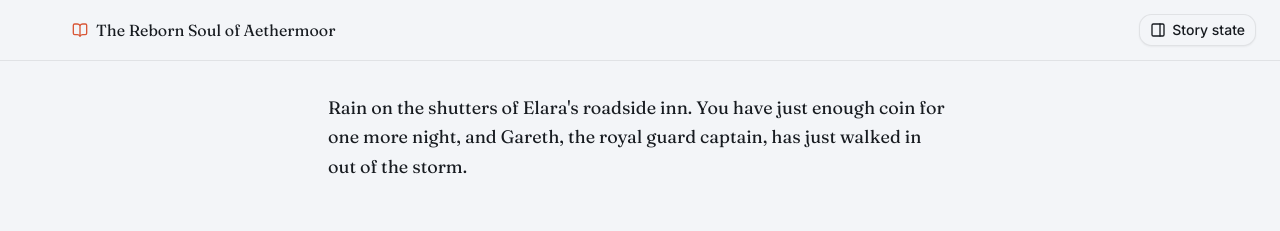
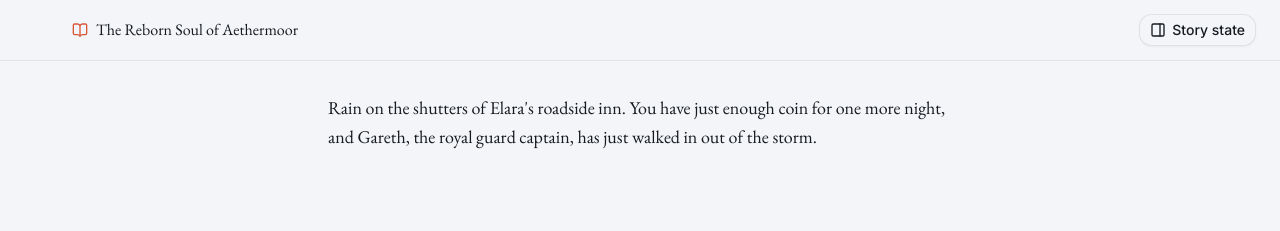
Before and after one commit to robfuj/Narro, a Next.js app: page /story/aethermoor in a window 1280 px wide. Shown: the top 231 px of the page. Built offline with nearby package versions, Linux system fonts and the light colour scheme.

Commit message:
feat: add EB Garamond font for story reading experience

```diff
--- a/app/globals.css
+++ b/app/globals.css
@@ -7,6 +7,7 @@
 @theme inline {
   --font-sans: 'Inter', 'Inter Fallback';
   --font-serif: 'Fraunces', 'Fraunces Fallback';
+  --font-story: 'EB Garamond', 'EB Garamond Fallback';
   --color-sidebar-ring: var(--sidebar-ring);
   --color-sidebar-border: var(--sidebar-border);
   --color-sidebar-accent-foreground: var(--sidebar-accent-foreground);
--- a/app/layout.tsx
+++ b/app/layout.tsx
@@ -1,10 +1,13 @@
 import { Analytics } from '@vercel/analytics/next'
 import type { Metadata, Viewport } from 'next'
-import { Fraunces, Inter } from 'next/font/google'
+import { EB_Garamond, Fraunces, Inter } from 'next/font/google'
 import './globals.css'
 
 const _inter = Inter({ subsets: ['latin'], variable: '--font-sans' })
 const _fraunces = Fraunces({ subsets: ['latin'], variable: '--font-serif' })
+// Google Fonts ships the Garamond revival as "EB Garamond" — used for the
+// story reading experience itself (narration, in-story headings).
+const _ebGaramond = EB_Garamond({ subsets: ['latin'], variable: '--font-story' })
 
 export const metadata: Metadata = {
   title: 'Narro — Living Story Worlds',
@@ -41,7 +44,7 @@ export default function RootLayout({
   children: React.ReactNode
 }>) {
   return (
-    <html lang="en" className={`bg-background ${_inter.variable} ${_fraunces.variable}`}>
+    <html lang="en" className={`bg-background ${_inter.variable} ${_fraunces.variable} ${_ebGaramond.variable}`}>
       <body className="antialiased font-sans">
         {children}
         {process.env.NODE_ENV === 'production' && <Analytics />}
--- a/components/story-player.tsx
+++ b/components/story-player.tsx
@@ -170,7 +170,7 @@ export function StoryPlayer({ storyId, title, cover }: { storyId: string; title:
           />
           <div className="flex items-center gap-2">
             <BookOpen className="size-4 text-primary" />
-            <span className="font-serif text-base">{title}</span>
+            <span className="font-story text-base">{title}</span>
           </div>
         </div>
         <Sheet>
@@ -180,7 +180,7 @@ export function StoryPlayer({ storyId, title, cover }: { storyId: string; title:
           </SheetTrigger>
           <SheetContent>
             <SheetHeader>
-              <SheetTitle className="font-serif">Living state</SheetTitle>
+              <SheetTitle className="font-story">Living state</SheetTitle>
             </SheetHeader>
             <div className="flex flex-col gap-6 overflow-y-auto px-4 pb-6">
               {snapshot && (
@@ -260,7 +260,7 @@ export function StoryPlayer({ storyId, title, cover }: { storyId: string; title:
 
             {log.map((entry, i) =>
               entry.role === "scene" ? (
-                <p key={i} className="font-serif text-lg leading-relaxed text-pretty">
+                <p key={i} className="font-story text-lg leading-relaxed text-pretty">
                   {entry.text}
                 </p>
               ) : (
```
